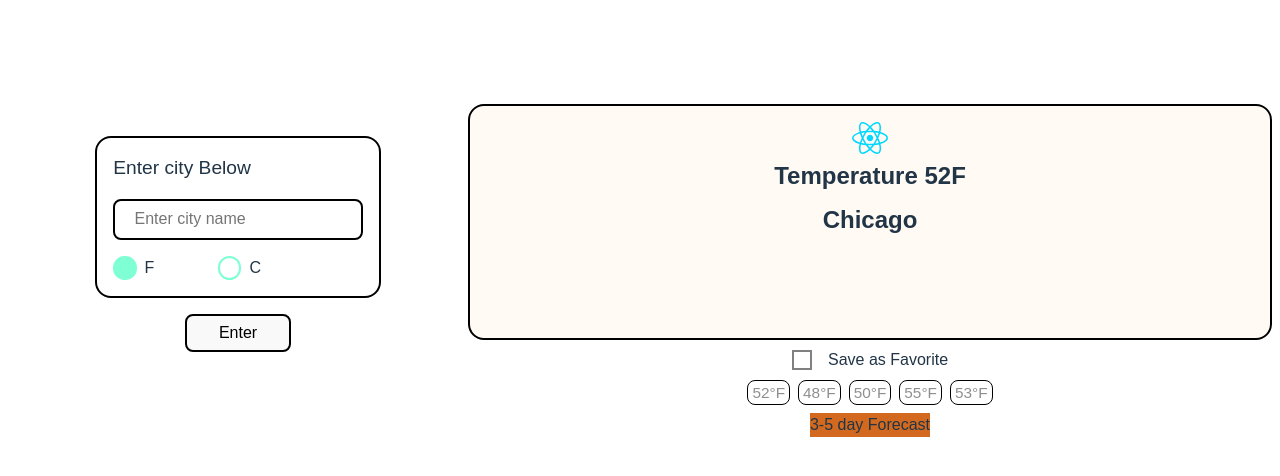
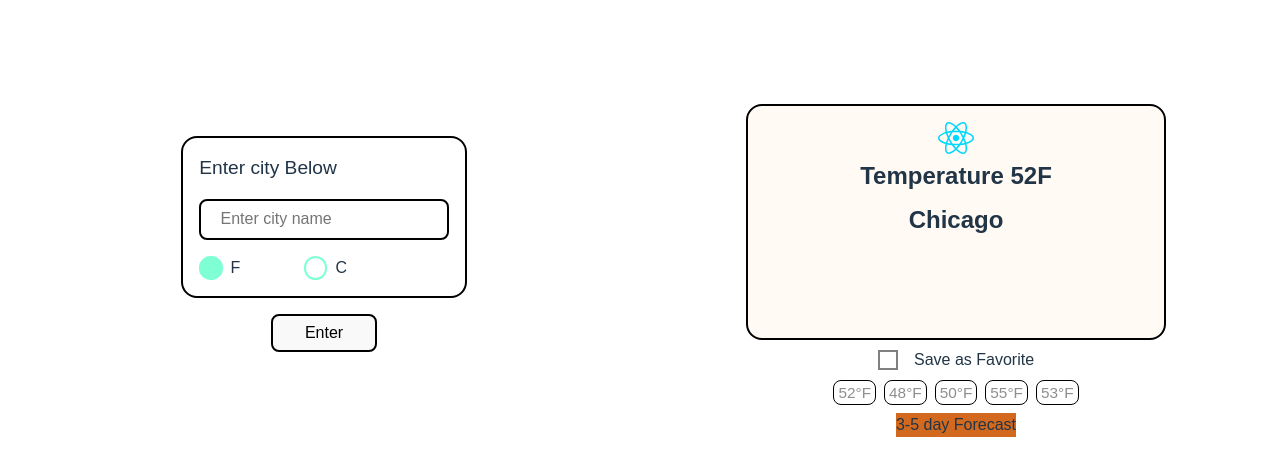
Before and after one commit to mariumiqbal/weather-app-react, a React (Vite) app in the folder weather-app/: page / in a window 1280 px wide. Shown: the top 476 px of the page. Built offline with nearby package versions, Linux system fonts and the light colour scheme.

Commit message:
fixing container size

```diff
--- a/weather-app/src/App.css
+++ b/weather-app/src/App.css
@@ -95,12 +95,18 @@ h1 {
   padding: 1rem;
   border: 2px solid black;
   border-radius: 1rem;
-  width: 60vw;
+  width: 30vw;
   height: 25vh;
   display: flex;
   flex-direction: column;
   align-items: center;
   background-color: #fffaf3;
+}
+
+@media (max-width: 768px) {
+  .weather-forecast {
+    width: 60vw;
+  }
 }
 
 .weather-forecast h2 {
```
